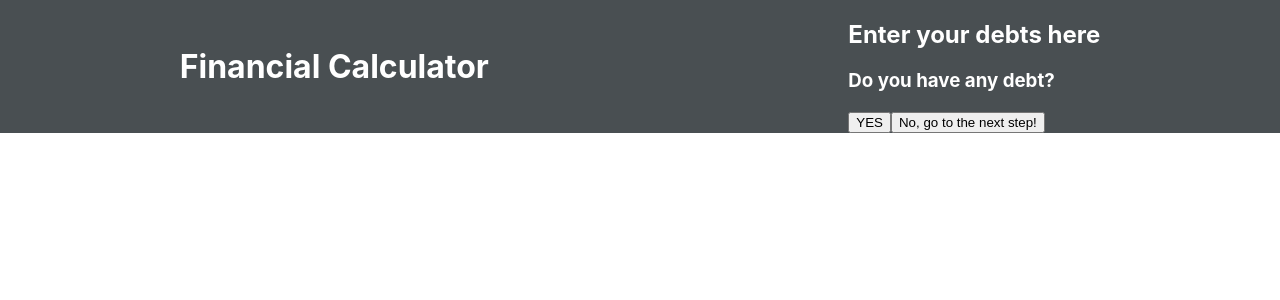
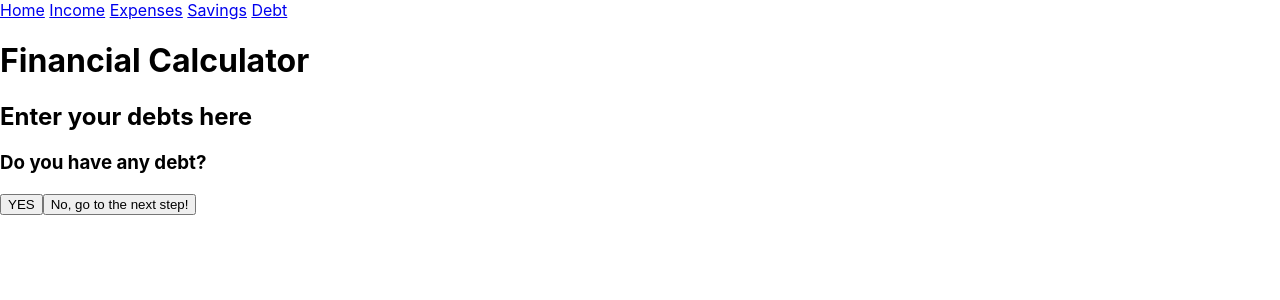
Before and after one commit to SayanaSasha/Calculator, a React (Create React App) app: page /#/debt in a window 1280 px wide. Shown: the top 300 px of the page. Built offline with nearby package versions, Linux system fonts and the light colour scheme.

Commit message:
Updated Links

```diff
--- a/src/App.css
+++ b/src/App.css
@@ -1,12 +1,3 @@
 .App {
   text-align: center;
 }
-
-.main {
-  display: flex;
-  justify-content: space-around;
-  align-items: center;
-  min-height: 10vh;
-  background: rgb(73, 79, 82);
-  color: white;
-}
--- a/src/App.js
+++ b/src/App.js
@@ -1,6 +1,6 @@
 import './App.css';
 import React from 'react';
-import {HashRouter as Router, Route, Switch} from 'react-router-dom';
+import {HashRouter as Router, Route, Switch, Link} from 'react-router-dom';
 import Debt from './Debt';
 import Expenses from './Expenses';
 import Saving from './Saving';
@@ -13,7 +13,11 @@ class App extends React.Component {
       <Router>
         <div className="main">
           <div>
-            {/* {/* header, stick it to the top} */}
+            <Link to='/'>Home</Link> {' '}
+            <Link to='/incomes'>Income</Link> {' '}
+            <Link to='/expenses'>Expenses</Link> {' '}
+            <Link to='/savings'>Savings</Link> {' '}
+            <Link to='/debt'>Debt</Link> {' '}
             <h1>Financial Calculator</h1>
           </div>
           <Switch>
--- a/src/Expenses.js
+++ b/src/Expenses.js
@@ -47,7 +47,7 @@ class Expenses extends React.Component {
                                 total:
                                     Number(this.state.total) + Number(this.state.amountOfExp),
                             });
-                            this.setState({typeOfExp: '', amountOfExp: 0});
+                            this.setState({typeOfExp: '', amountOfExp: ''});
                         }}
                     >
                         Ok
```
